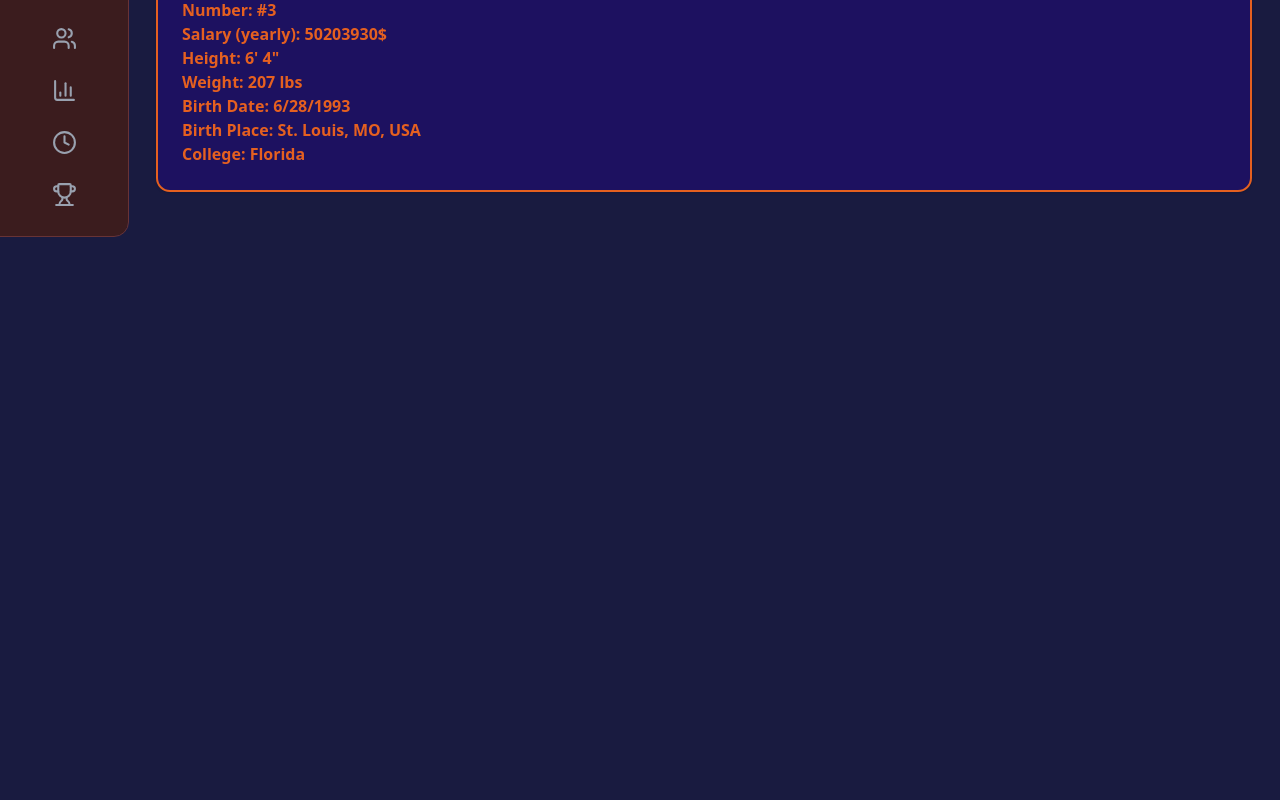
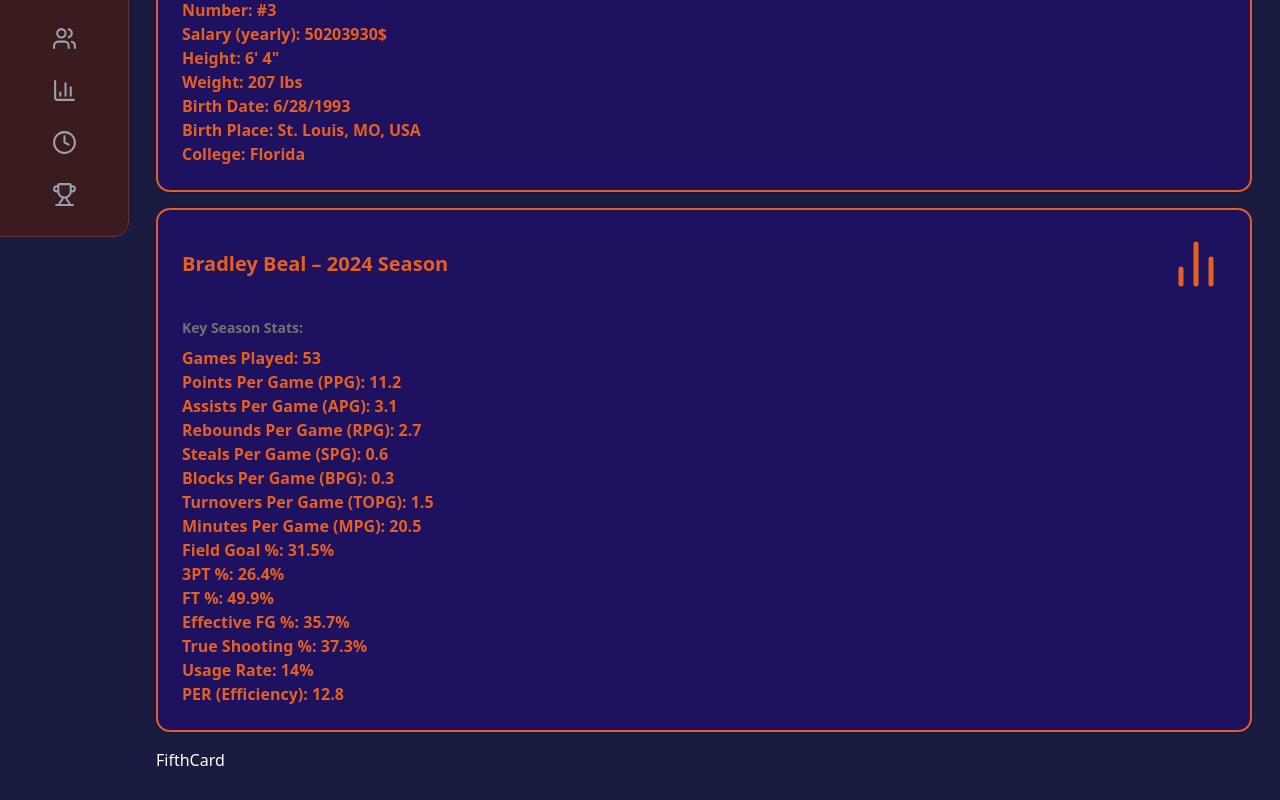
Before and after one commit to FaridMo99/nextjs-sportsapp, a Next.js app: page /players/1 in a window 1280 px wide. Shown: the part 344-1144 px from the top of the page. Before the commit the page ends 800 px from the top, so only its background shows below. Built offline with nearby package versions, Linux system fonts and the light colour scheme.

Commit message:
added second card to dynamic players route

```diff
--- a/app/players/[playerId]/FirstCard.jsx
+++ b/app/players/[playerId]/FirstCard.jsx
@@ -8,7 +8,7 @@ import {
   CardDescription,
 } from "@/components/ui/card";
 
-function FirstCard({ player, teamName }) {
+function FirstCard({ bio, teamName }) {
   return (
     <Card
       as="section"
@@ -21,29 +21,28 @@ function FirstCard({ player, teamName }) {
     >
       <CardHeader className="flex justify-between items-center">
         <CardTitle className="text-xl font-semibold">
-          {player.FirstName} {player.LastName}
+          {bio.FirstName} {bio.LastName}
         </CardTitle>
         <User2 size={60} aria-hidden="true" />
       </CardHeader>
       <CardContent className="font-bold">
         <CardDescription className="mb-2 font-semibold">Bio:</CardDescription>
-        <p>Status: {player.Status}</p>
-        <p>In League: {player.Experience} years</p>
-        <p>Team: {player.Team}</p>
-        <p>Position: {player.Position}</p>
-        <p>Number: #{player.Jersey}</p>
-        <p>Salary (yearly): {player.Salary}$</p>
+        <p>Status: {bio.Status}</p>
+        <p>In League: {bio.Experience} years</p>
+        <p>Team: {bio.Team}</p>
+        <p>Position: {bio.Position}</p>
+        <p>Number: #{bio.Jersey}</p>
+        <p>Salary (yearly): {bio.Salary}$</p>
         <p>
-          Height: {Math.floor(player.Height / 12)}&apos; {player.Height % 12}
+          Height: {Math.floor(bio.Height / 12)}&apos; {bio.Height % 12}
           &quot;
         </p>
-        <p>Weight: {player.Weight} lbs</p>
-        <p>Birth Date: {new Date(player.BirthDate).toLocaleDateString()}</p>
+        <p>Weight: {bio.Weight} lbs</p>
+        <p>Birth Date: {new Date(bio.BirthDate).toLocaleDateString()}</p>
         <p>
-          Birth Place: {player.BirthCity}, {player.BirthState},{" "}
-          {player.BirthCountry}
+          Birth Place: {bio.BirthCity}, {bio.BirthState}, {bio.BirthCountry}
         </p>
-        <p>College: {player.College || "N/A"}</p>
+        <p>College: {bio.College || "N/A"}</p>
       </CardContent>
     </Card>
   );
--- a/app/players/[playerId]/SecondCard.jsx
+++ b/app/players/[playerId]/SecondCard.jsx
@@ -1,5 +1,5 @@
 import React from "react";
-import { User2 } from "lucide-react";
+import { BarChart2 } from "lucide-react";
 import {
   Card,
   CardContent,
@@ -8,8 +8,55 @@ import {
   CardDescription,
 } from "@/components/ui/card";
 
-function SecondCard({ player, teamName }) {
-  return <div>SecondCard</div>;
+function SecondCard({ seasonStats, teamName }) {
+  const games = seasonStats.Games;
+
+  const ppg = (seasonStats.Points / games).toFixed(1);
+  const apg = (seasonStats.Assists / games).toFixed(1);
+  const rpg = (seasonStats.Rebounds / games).toFixed(1);
+  const spg = (seasonStats.Steals / games).toFixed(1);
+  const bpg = (seasonStats.BlockedShots / games).toFixed(1);
+  const tpg = (seasonStats.Turnovers / games).toFixed(1);
+  const mpg = (seasonStats.Minutes / games).toFixed(1);
+
+  return (
+    <Card
+      className="w-full relative my-4"
+      style={{
+        backgroundColor: `var(--${teamName[1]}-main)`,
+        color: `var(--${teamName[1]}-second)`,
+        border: `2px solid var(--${teamName[1]}-second)`,
+      }}
+    >
+      <CardHeader className="flex justify-between items-center">
+        <CardTitle className="text-xl font-semibold">
+          {seasonStats.Name} – {seasonStats.Season} Season
+        </CardTitle>
+        <BarChart2 size={60} aria-hidden="true" />
+      </CardHeader>
+
+      <CardContent className="font-bold">
+        <CardDescription className="mb-2 font-semibold">
+          Key Season Stats:
+        </CardDescription>
+        <p>Games Played: {games}</p>
+        <p>Points Per Game (PPG): {ppg}</p>
+        <p>Assists Per Game (APG): {apg}</p>
+        <p>Rebounds Per Game (RPG): {rpg}</p>
+        <p>Steals Per Game (SPG): {spg}</p>
+        <p>Blocks Per Game (BPG): {bpg}</p>
+        <p>Turnovers Per Game (TOPG): {tpg}</p>
+        <p>Minutes Per Game (MPG): {mpg}</p>
+        <p>Field Goal %: {seasonStats.FieldGoalsPercentage}%</p>
+        <p>3PT %: {seasonStats.ThreePointersPercentage}%</p>
+        <p>FT %: {seasonStats.FreeThrowsPercentage}%</p>
+        <p>Effective FG %: {seasonStats.EffectiveFieldGoalsPercentage}%</p>
+        <p>True Shooting %: {seasonStats.TrueShootingPercentage}%</p>
+        <p>Usage Rate: {seasonStats.UsageRatePercentage}%</p>
+        <p>PER (Efficiency): {seasonStats.PlayerEfficiencyRating}</p>
+      </CardContent>
+    </Card>
+  );
 }
 
 export default SecondCard;
--- a/app/players/[playerId]/page.js
+++ b/app/players/[playerId]/page.js
@@ -20,7 +20,7 @@ function getPlayer(players, id) {
 }
 
 export default async function Page({ params }) {
-  //const {playerId} = await params;
+  const { playerId } = await params;
 
   //const currentSeasonRes = await fetch(`https://api.sportsdata.io/v3/nba/scores/json/CurrentSeason?key=${process.env.API_KEY}`)
   //const currentSeason = await seasonRes.json()
@@ -49,14 +49,61 @@ export default async function Page({ params }) {
 
   return (
     <main className="flex-grow overflow-auto rounded-2xl p-4 m-3">
-      <FirstCard player={player} teamName={teamName} />
-      {/*<SecondCard player={seasonStats} teamName={teamName}/>*/}
+      <FirstCard bio={player} teamName={teamName} />
+      <SecondCard seasonStats={seasonStats} teamName={teamName} />
       {/*<ThirdCard player={careerStats} teamName={teamName}/>*/}
       {/*<FourthCard player={accolades} teamName={teamName}/>*/}
-      {/*<FifthCard player={news} teamName={teamName}/>*/}
+      <FifthCard player={news} teamName={teamName} />
     </main>
   );
 }
+
+const seasonStats = {
+  Assists: 162.7,
+  AssistsPercentage: 13.8,
+  BlockedShots: 16.6,
+  BlocksPercentage: 0.5,
+  DefensiveRebounds: 109.3,
+  DefensiveReboundsPercentage: 4.1,
+  DoubleDoubles: 1.1,
+  EffectiveFieldGoalsPercentage: 35.7,
+  FieldGoalsAttempted: 451.3,
+  FieldGoalsMade: 231.5,
+  FieldGoalsPercentage: 31.5,
+  FreeThrowsAttempted: 82.3,
+  FreeThrowsMade: 66.9,
+  FreeThrowsPercentage: 49.9,
+  Games: 53,
+  IsClosed: false,
+  Minutes: 1084,
+  Name: "Bradley Beal",
+  OffensiveRebounds: 33.2,
+  OffensiveReboundsPercentage: 1.4,
+  PersonalFouls: 78,
+  PlayerEfficiencyRating: 12.8,
+  PlusMinus: 65.7,
+  Points: 591.9,
+  Rebounds: 142.4,
+  Season: 2024,
+  Seconds: 27,
+  Started: 53,
+  Steals: 31.9,
+  StealsPercentage: 0.5,
+  ThreePointersAttempted: 144.3,
+  ThreePointersMade: 62,
+  ThreePointersPercentage: 26.4,
+  TotalReboundsPercentage: 2.8,
+  TripleDoubles: 0,
+  TrueShootingAttempts: 487.5,
+  TrueShootingPercentage: 37.3,
+  TurnOversPercentage: 5.3,
+  Turnovers: 80.4,
+  TwoPointersAttempted: 307,
+  TwoPointersMade: 169.5,
+  TwoPointersPercentage: 33.9,
+  Updated: "2024-06-25T22:42:38",
+  UsageRatePercentage: 14,
+};
 
 const player = {
   PlayerID: 20000441,
@@ -77,3 +124,29 @@ const player = {
   Salary: 50203930,
   Weight: 207,
 };
+
+const news = [
+  {
+    Author: "Staff",
+    Categories: "Injuries, Top-Headlines",
+    Content:
+      "Phoenix Suns forward Bradley Beal (ankle) won't play on Saturday against the Pistons. The veteran was listed as doubtful, so fantasy managers already had a feeling this was coming. With Beal out again, Ryan Dunn will remain in the starting lineup, with the 22-year-old recently amassing 18 points, 11 rebounds, and one block versus the Washington Wizards.",
+    NewsID: 102412,
+    OriginalSource: "NBA Injury Report",
+    OriginalSourceUrl:
+      "https://ak-static.cms.nba.com/referee/injury/Injury-Report_2025-01-18_03PM.pdf",
+    PlayerID: 20000441,
+    PlayerID2: null,
+    Source: "RotoBaller",
+    Team: "PHO",
+    Team2: null,
+    TeamID: 29,
+    TeamID2: null,
+    TermsOfUse:
+      "RotoBaller Premium News feeds are provided for commercial use and in accordance to the terms set forth within your SportsDataIO's commercial agreement. Please contact sales@sportsdata.io with any questions.",
+    TimeAgo: "4 months ago",
+    Title: "Bradley Beal Ruled Out Versus Detroit",
+    Updated: "2025-01-18T20:55:03",
+    Url: "https://www.rotoballer.com/player-",
+  },
+];
```
